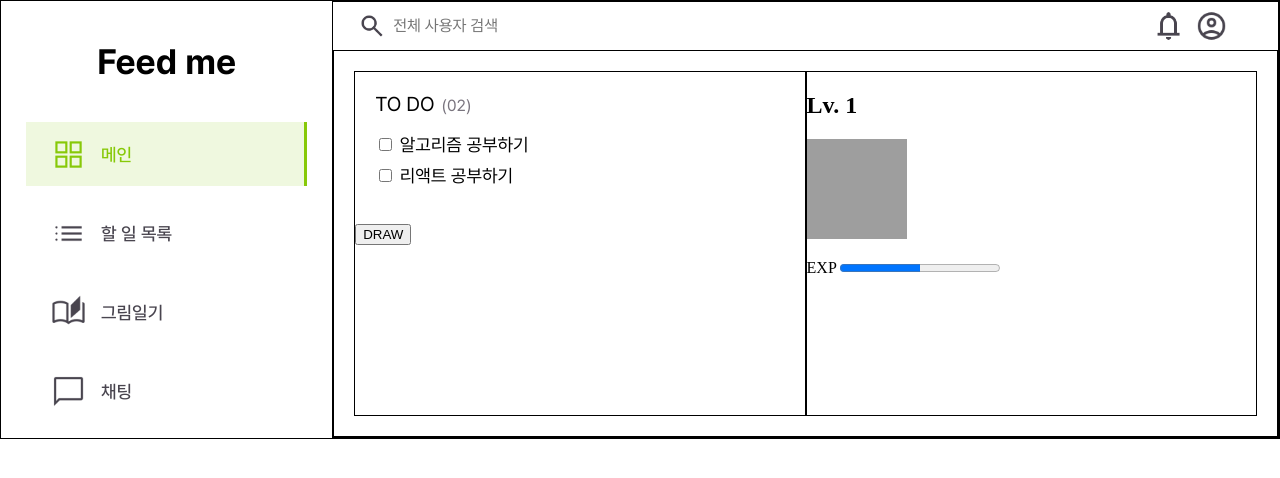
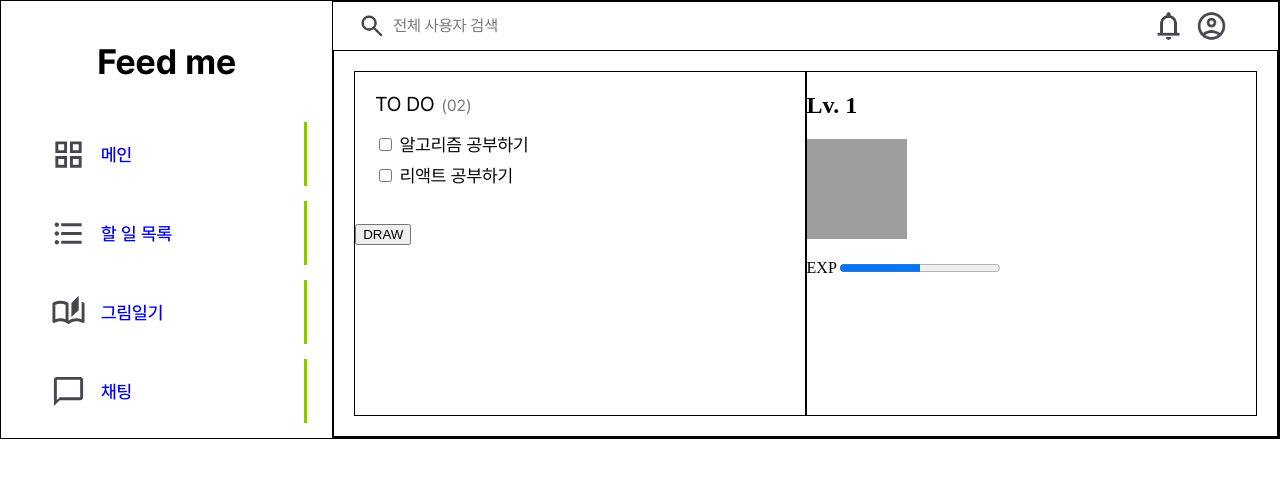
Before and after one commit to homoonshi/FeedMe, a React (Create React App) app in the folder Front-feedme/: page /Todo in a window 1280 px wide. Shown: the top 478 px of the page. Built offline with nearby package versions, Linux system fonts and the light colour scheme; grey boxes are pictures that could not be loaded; what react-social-login-buttons would draw is missing.

Commit message:
Design: Sidebar ing...

```diff
--- a/Front-feedme/src/components/Diary/Diary.css
+++ b/Front-feedme/src/components/Diary/Diary.css
@@ -26,7 +26,7 @@
 
 .DiaryContainer {
     width: 83%;
-    height: 78%;
+    height: 85%;
     border-radius: 20px;
     background-color: rgba(255, 255, 255, 0.4);
     backdrop-filter: blur(12px);
--- a/Front-feedme/src/components/Diary/DiaryPic.jsx
+++ b/Front-feedme/src/components/Diary/DiaryPic.jsx
@@ -78,7 +78,7 @@ export default DiaryPic;
 
 const Container = styled.div`
   width: 500px;
-  height: 300px;
+  height: 330px;
   margin: 0 auto;
   overflow: hidden;
   position: relative;
@@ -129,11 +129,11 @@ const Arrow = styled.div`
   position: absolute;
   top: 0;
   bottom: 0;
-  margin: auto 10px;
+  margin: auto 80px;
   left: ${({ direction }) => direction === "prev" && "0px"};
   right: ${({ direction }) => direction === "next" && "0px"};
-  width: 36px;
-  height: 36px;
+  width: 45px;
+  height: 45px;
   border-radius: 50%;
   display: flex;
   justify-content: center;
--- a/Front-feedme/src/components/Main/Sidebar.css
+++ b/Front-feedme/src/components/Main/Sidebar.css
@@ -20,7 +20,6 @@
 .SidebarList {
     display: flex;
     flex-direction: column;
-
 }
 
 .SidebarList div {
@@ -32,11 +31,12 @@
     margin-bottom: 15px;
 }
 
-.SidebarList img {
+.SidebarList .menu-icon {
     width: 35px;
     height: 35px;
     margin-right: 15px;
     margin-left: 25px;
+    color: #49454F;
 }
 
 #SidebarBack {
--- a/Front-feedme/src/components/Main/Sidebar.jsx
+++ b/Front-feedme/src/components/Main/Sidebar.jsx
@@ -1,47 +1,30 @@
-import React from 'react';
-import { Link } from 'react-router-dom';
+import React, { useState } from 'react';
+import { NavLink } from "react-router-dom";
 import '../Main/Sidebar.css';
-import main from '../../assets/icons/icon-main-green-50.png'
-import todolist from '../../assets/icons/icon-todo-gray-50.png'
-import diary from '../../assets/icons/icon-diary-gray-50.png'
-import chat from '../../assets/icons/icon-chat-gray-50.png'
+import Menu from './SidebarMenu';
+import GridViewOutlinedIcon from '@mui/icons-material/GridViewOutlined';
+import FormatListBulletedIcon from '@mui/icons-material/FormatListBulleted';
+import AutoStoriesOutlinedIcon from '@mui/icons-material/AutoStoriesOutlined';
+import ChatBubbleOutlineOutlinedIcon from '@mui/icons-material/ChatBubbleOutlineOutlined';
 
 const Sidebar = () => {
+  const [ clicked, setClicked ] = useState('#49454F');
+
+  const ClickedMenu = () => {
+    setClicked('#87C908');
+  }
+
   return (
     <div className='SidebarBack'>
       <div className='SidebarLogo'>
         <h2>Feed me</h2>
       </div>
       <div className='SidebarList'>
-        <div id='SidebarBack'>
-          <img src={main} alt="main-icon" />
-          <Link style={{
-            fontFamily: 'PretendardM',
-            color: '#87C908'
-          }} to="/Main">메인</Link>
-          <span id='SidebarLine'>|</span>
-        </div>
-        <div>
-          <img src={todolist} alt="main-icon" />
-          <Link style={{
-            fontFamily: 'PretendardM',
-            color: '#49454F'
-          }} to="/Todo">할 일 목록</Link>
-        </div>
-        <div>
-          <img src={diary} alt="main-icon" />
-          <Link style={{
-            fontFamily: 'PretendardM',
-            color: '#49454F'
-          }} to="/Diary">그림일기</Link>
-        </div>
-        <div>
-          <img src={chat} alt="main-icon" />
-          <Link style={{
-            fontFamily: 'PretendardM',
-            color: '#49454F'
-          }} to="/Chatting">채팅</Link>
-        </div>
+        <Menu color={clicked} onClick={ClickedMenu} icon={GridViewOutlinedIcon} des="/Main" link="메인"/>
+        <Menu color={clicked} onClick={ClickedMenu} icon={FormatListBulletedIcon} des="/Todo" link="할 일 목록"/>
+        <Menu color={clicked} onClick={ClickedMenu} icon={AutoStoriesOutlinedIcon} des="/Diary" link="그림일기"/>
+        <Menu color={clicked} onClick={ClickedMenu} icon={ChatBubbleOutlineOutlinedIcon} des="/Chatting" link="채팅"/>
+
       </div>
     </div>
   );
--- /dev/null
+++ b/Front-feedme/src/components/Main/SidebarMenu.jsx
@@ -0,0 +1,23 @@
+import React from 'react';
+import { Link } from 'react-router-dom';
+import '../Main/Sidebar.css';
+
+const Menu = ({ icon: Icon, des, link, color}) => {
+    return (
+        <div>
+            <Icon className='menu-icon'/>
+            <Link
+                style={{
+                    fontFamily: 'PretendardM',
+                    color: {color},
+                }}
+                to={des}
+            >
+                {link}
+            </Link>
+            <span id='SidebarLine'>|</span>
+        </div>
+    );
+};
+
+export default Menu;
--- a/Front-feedme/src/pages/Main.jsx
+++ b/Front-feedme/src/pages/Main.jsx
@@ -6,6 +6,7 @@ import Calendar from '../components/Main/Calendar';
 import '../pages/Main.css';
 
 const Main = () => {
+
   return (
     <div className="Main">
       <div className="MainRectangle">
```
